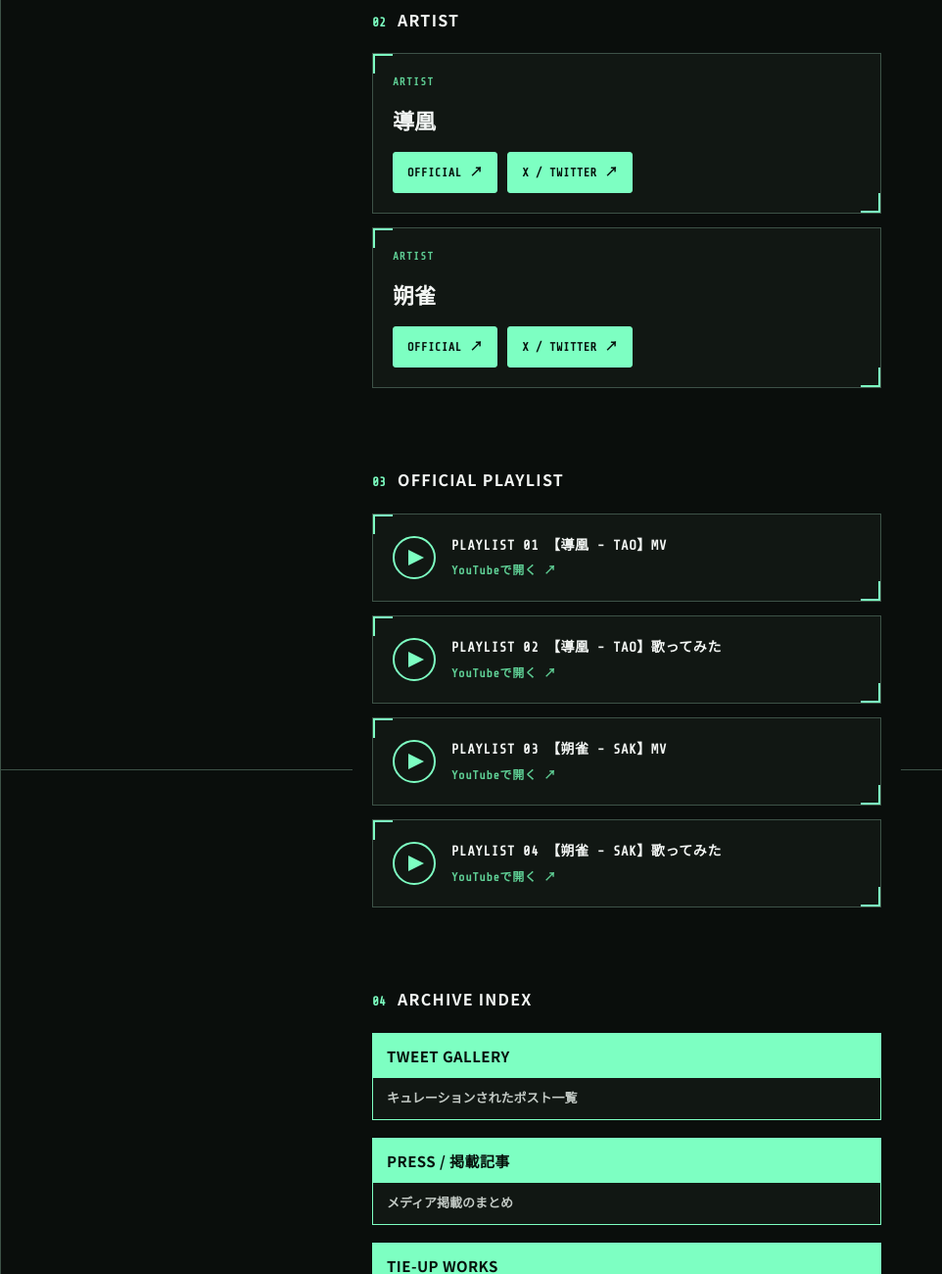
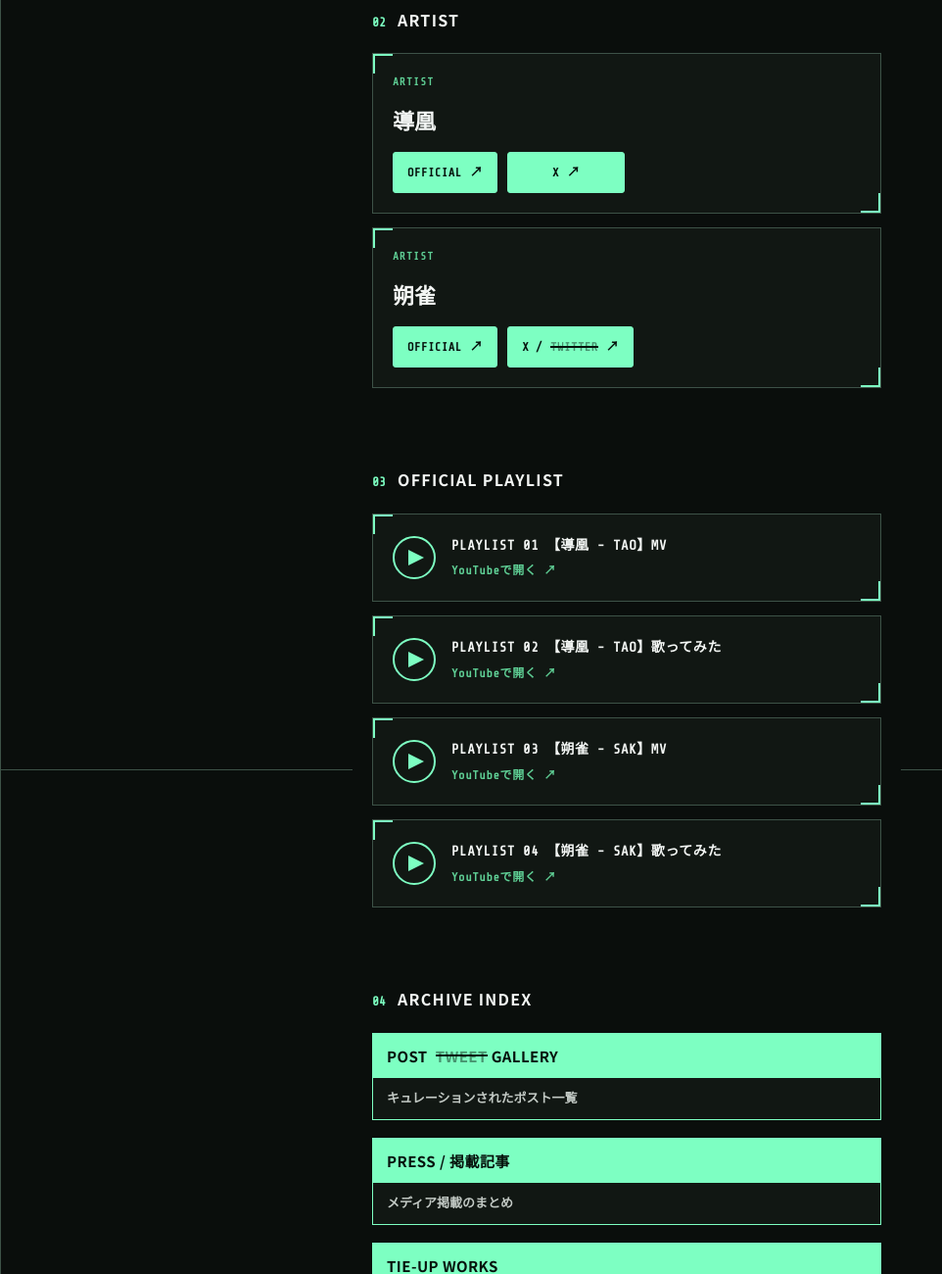
Before and after one commit to ryodanin-archive-suikajuice/ryodanin-archive, a plain HTML site: page index.html in a window 1280 px wide. Shown: the part 815-2115 px from the top of the page at 98% size, without its empty margins (0-962 px from the left). Drawn offline with nearby package versions, Linux system fonts and the light colour scheme.

Commit message:
Add files via upload

```diff
--- a/index.html
+++ b/index.html
@@ -258,6 +258,21 @@
   .link-chip:hover, .link-chip:active { background: var(--green-dim); border-color: var(--green-dim); }
   .link-chip .arrow { font-size: 13px; }
 
+  /* X / TWITTER の TWITTER に取り消し線（文字グレー・線は黒） */
+  .link-chip .tw-strike {
+    position: relative;
+    display: inline-block;
+    color: rgba(6,18,12,0.45);
+  }
+  .link-chip .tw-strike::after {
+    content: '';
+    position: absolute;
+    left: 0; right: 0; top: 50%;
+    height: 2px;
+    background: #06120c;
+    transform: translateY(-50%);
+  }
+
   /* ── Playlist cards ── */
   .playlist-grid { display: flex; flex-direction: column; gap: 14px; }
 
@@ -337,10 +352,28 @@
     padding: 10px 14px;
     letter-spacing: 0.03em;
     transition: background 0.15s;
-    /* タイトルはテキスト分だけの幅 — inline-blockで折り返しを自然に */
     white-space: nowrap;
     overflow: hidden;
     text-overflow: ellipsis;
+  }
+
+  .tape-btn .tape-title .pre { margin-right: 8px; }
+
+  .tape-btn .tape-title .t-strike {
+    position: relative; display: inline-block;
+    color: rgba(6,18,12,0.45);
+  }
+
+  .tape-btn .tape-title .t-strike::after {
+    content: ''; position: absolute;
+    left: 0; right: 0; top: 50%;
+    height: 2px; background: #06120c;
+    transform: translateY(-50%);
+  }
+
+  .link-chip--x-only {
+    min-width: 120px;
+    justify-content: center;
   }
 
   .tape-btn .tape-desc {
@@ -382,10 +415,10 @@
 <div class="menu-overlay" id="menuOverlay">
   <button class="close-btn mono" onclick="document.getElementById('menuOverlay').classList.remove('open')">×</button>
   <nav>
-    <a href="#">TOP</a>
+    <a href="index.html">TOP</a>
     <a href="#">OFFICIAL</a>
     <a href="#">ARTIST</a>
-    <a href="#">TWEET GALLERY</a>
+    <a href="post_gallery.html">TWEET GALLERY</a>
     <a href="#">PRESS</a>
     <a href="#">TIE-UP WORKS</a>
     <a href="#">RELATED CREATORS</a>
@@ -420,7 +453,7 @@
         <div class="name">HAMMER COLLECTIVE</div>
         <div class="link-row">
           <a class="link-chip mono" href="#" target="_blank" rel="noopener">OFFICIAL<span class="arrow">↗</span></a>
-          <a class="link-chip mono" href="#" target="_blank" rel="noopener">X / TWITTER<span class="arrow">↗</span></a>
+          <a class="link-chip mono" href="#" target="_blank" rel="noopener">X / <span class="tw-strike">TWITTER</span><span class="arrow">↗</span></a>
         </div>
       </div>
     </div>
@@ -440,7 +473,7 @@
         <div class="name">導凰</div>
         <div class="link-row">
           <a class="link-chip mono" href="#" target="_blank" rel="noopener">OFFICIAL<span class="arrow">↗</span></a>
-          <a class="link-chip mono" href="#" target="_blank" rel="noopener">X / TWITTER<span class="arrow">↗</span></a>
+          <a class="link-chip link-chip--x-only mono" href="#" target="_blank" rel="noopener">X<span class="arrow">↗</span></a>
         </div>
       </div>
       <div class="artist-card">
@@ -448,7 +481,7 @@
         <div class="name">朔雀</div>
         <div class="link-row">
           <a class="link-chip mono" href="#" target="_blank" rel="noopener">OFFICIAL<span class="arrow">↗</span></a>
-          <a class="link-chip mono" href="#" target="_blank" rel="noopener">X / TWITTER<span class="arrow">↗</span></a>
+          <a class="link-chip mono" href="#" target="_blank" rel="noopener">X / <span class="tw-strike">TWITTER</span><span class="arrow">↗</span></a>
         </div>
       </div>
     </div>
@@ -511,8 +544,8 @@
       <h2>ARCHIVE INDEX</h2>
     </div>
     <div class="tape-list">
-      <a class="tape-btn" href="#">
-        <span class="tape-title">TWEET GALLERY</span>
+      <a class="tape-btn" href="post_gallery.html">
+        <span class="tape-title"><span class="pre">POST</span><span class="t-strike">TWEET</span> GALLERY</span>
         <span class="tape-desc">キュレーションされたポスト一覧</span>
       </a>
       <a class="tape-btn" href="#">
```
